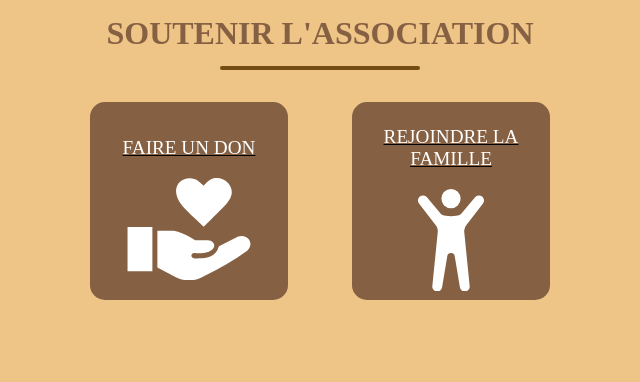
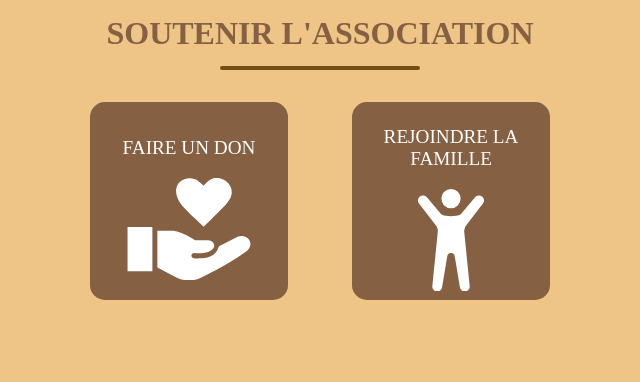
Before and after one commit to souleyFall/yysa, a plain HTML site: page index.html in a window 1280 px wide. Shown: the part 5193-5575 px from the top of the page, 320-960 px from the left. Drawn offline with Linux system fonts and the light colour scheme.

Commit message:
Update main.css

```diff
--- a/css/main.css
+++ b/css/main.css
@@ -348,7 +348,9 @@ nav{
     justify-content: center;
     margin: 2.5dvw;
 }
-
+.soutien a {
+    text-decoration: none;
+}
 .soutien p{
     font-size: 1.5dvw;
 }
```
